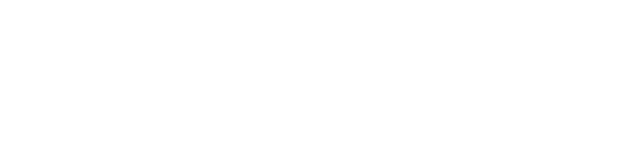
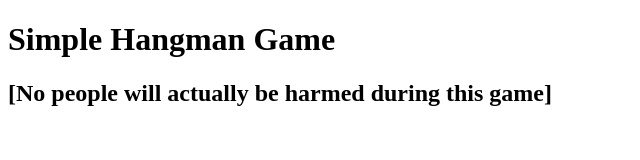
Before and after one commit to Marit93/Galgje, a plain HTML site: page index.html in a window 1280 px wide. Shown: the whole page, without its empty margins (0-640 px from the left). Drawn offline with Linux system fonts and the light colour scheme.

Commit message:
first changes test

```diff
--- a/index.html
+++ b/index.html
@@ -12,6 +12,8 @@
 </head>
 
 <body>
+    <h1 class="title">Simple Hangman Game</h1>
+    <h2 class="subtitle">[No people will actually be harmed during this game]</h2>
   <script src=""main.js"></script>
 </body>
 </html>
```
